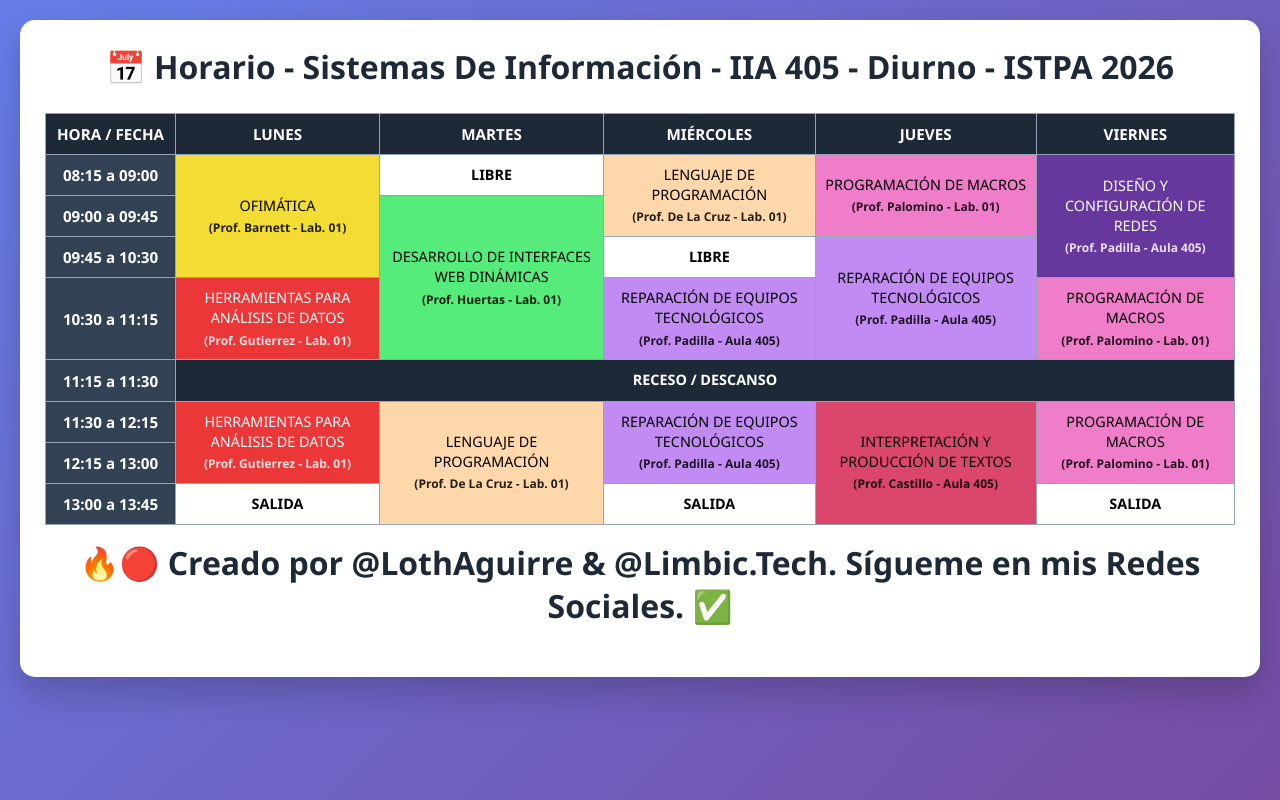
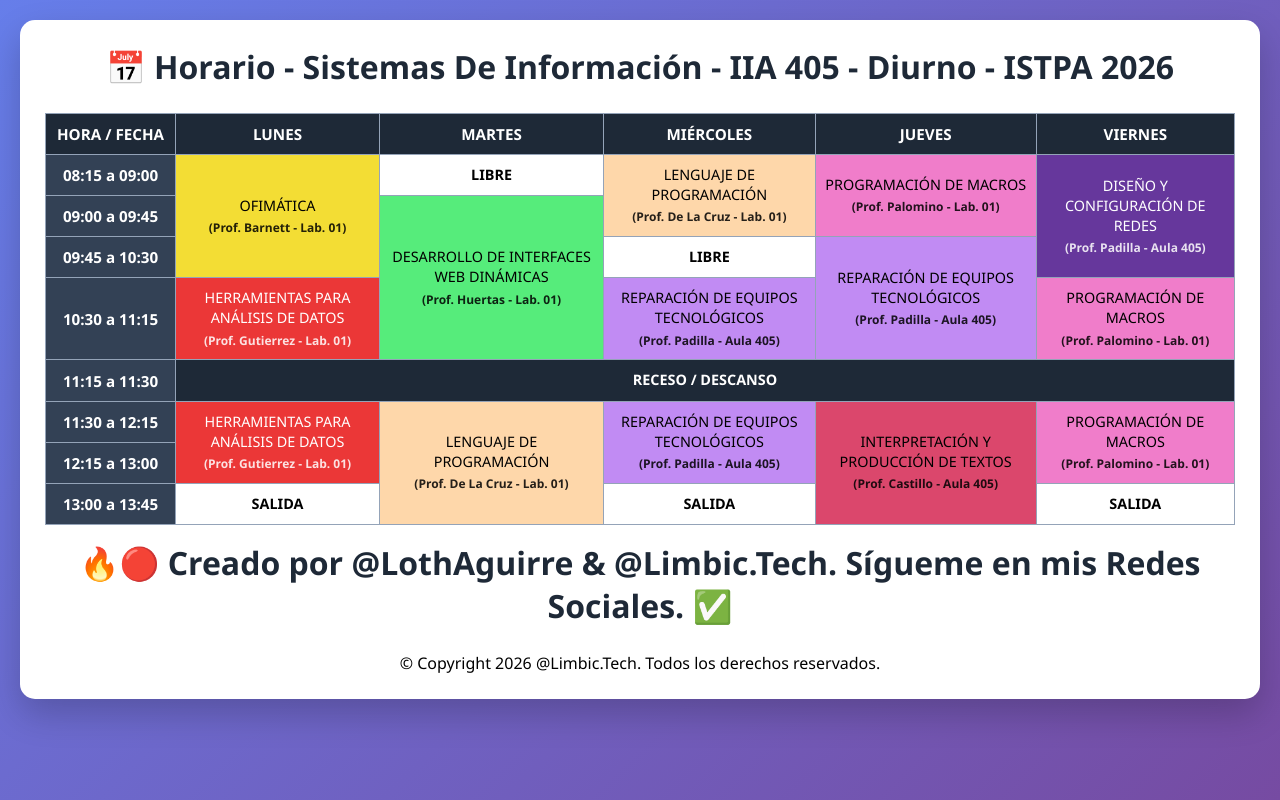
Before and after one commit to Loth-Tech/horario-istp-argentina-sistemas-IIA, a plain HTML site: page index.html in a window 1280 px wide. Drawn offline with Linux system fonts and the light colour scheme.

Commit message:
Update index.html with copyright and modal enhancements
Added copyright notice and improved modal content.

```diff
--- a/index.html
+++ b/index.html
@@ -91,6 +91,7 @@
         </div>
 
         <h1>🔥🔴 Creado por @LothAguirre & @Limbic.Tech. Sígueme en mis Redes Sociales. ✅</h1>
+        <p><center>© Copyright 2026 @Limbic.Tech. Todos los derechos reservados.</center></p>
 
 
 <!-- ====================== MODAL ====================== -->
```
